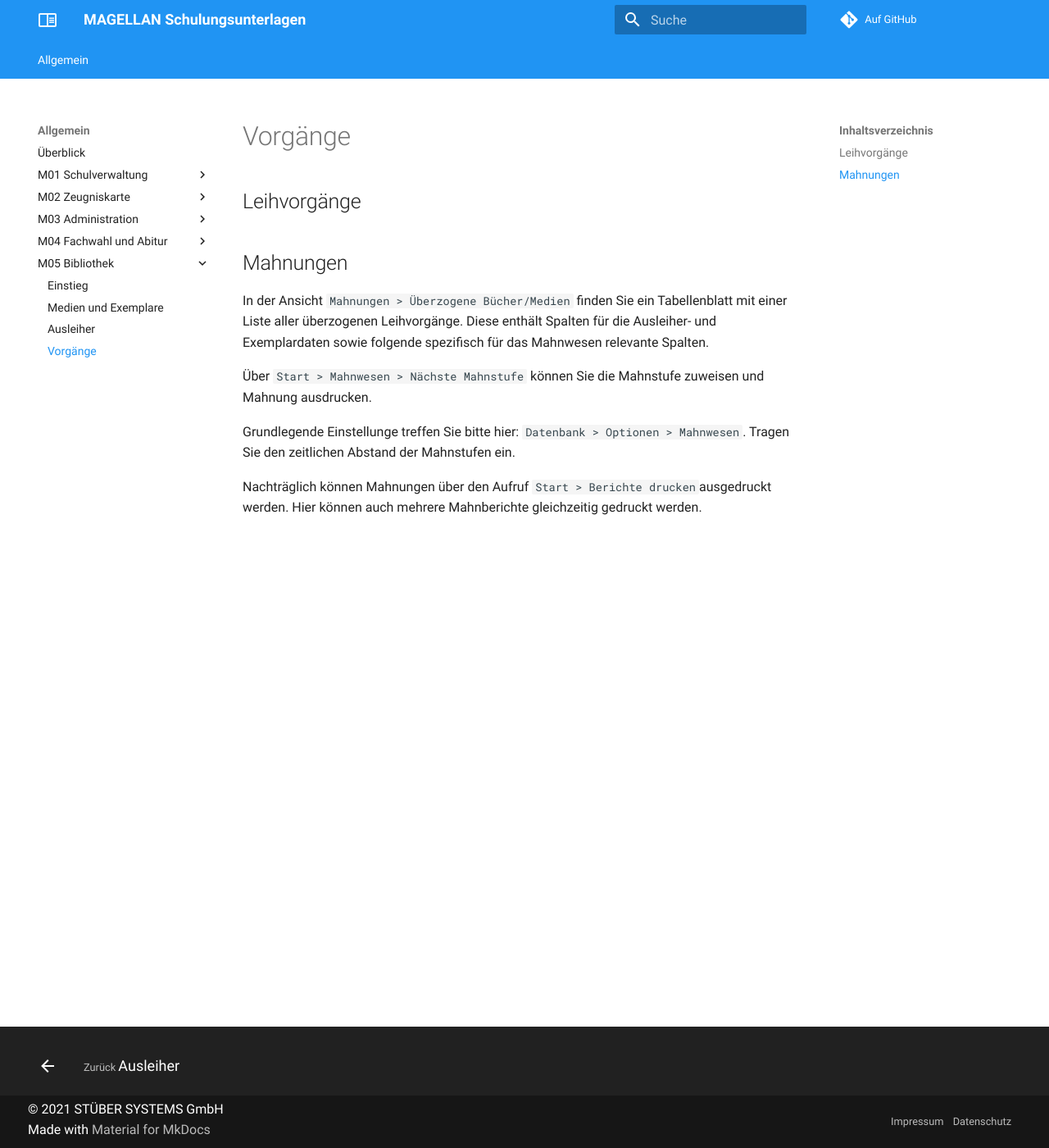
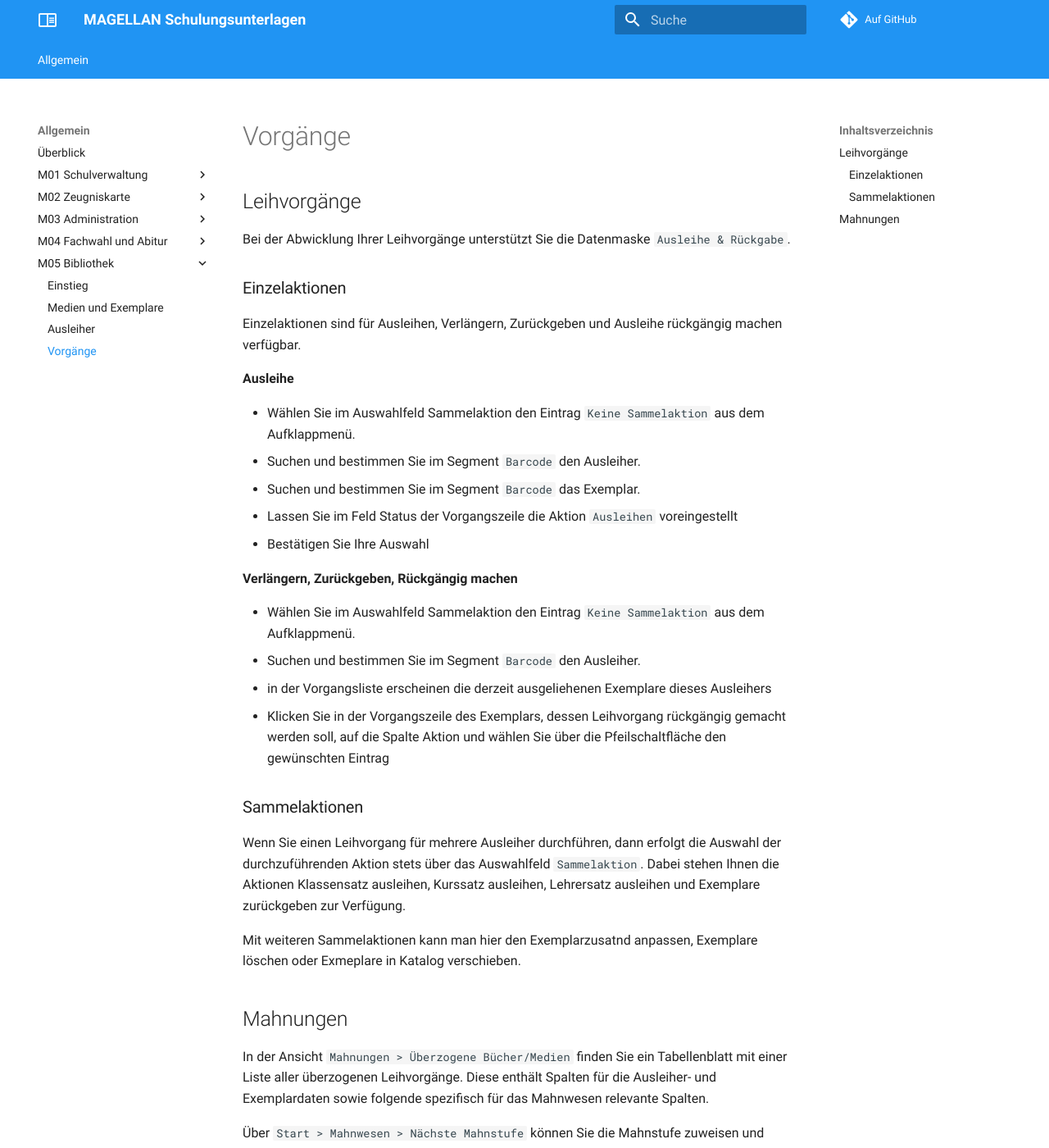
Before and after one commit to stuebersystems/doc.magellan-schulungen.de, an MkDocs documentation site: the page built from docs/m05/04.vorgaenge.md, in a window 1280 px wide and 1400 px high. Shown: the whole window at 82% size. Built offline with MkDocs 1.6.1 and Material for MkDocs 9.7.7, drawn with Linux system fonts in a browser that asks for light colours; comment, search, counter and statistics services are not loaded; some of the changed text lies outside the part shown.

Commit message:
no message

```diff
--- a/docs/m05/04.vorgaenge.md
+++ b/docs/m05/04.vorgaenge.md
@@ -1,6 +1,33 @@
 # Vorgänge
 
 ## Leihvorgänge
+
+Bei der Abwicklung Ihrer Leihvorgänge unterstützt Sie die Datenmaske `Ausleihe & Rückgabe`.
+
+### Einzelaktionen
+
+Einzelaktionen sind für Ausleihen, Verlängern, Zurückgeben und Ausleihe rückgängig machen verfügbar.
+
+**Ausleihe**
+
+* Wählen Sie im Auswahlfeld Sammelaktion den Eintrag `Keine Sammelaktion` aus dem Aufklappmenü.
+* Suchen und bestimmen Sie im Segment `Barcode` den Ausleiher.
+* Suchen und bestimmen Sie im Segment `Barcode` das Exemplar.
+* Lassen Sie im Feld Status der Vorgangszeile die Aktion `Ausleihen` voreingestellt
+* Bestätigen Sie Ihre Auswahl
+
+**Verlängern, Zurückgeben, Rückgängig machen**
+
+* Wählen Sie im Auswahlfeld Sammelaktion den Eintrag `Keine Sammelaktion` aus dem Aufklappmenü.
+* Suchen und bestimmen Sie im Segment `Barcode` den Ausleiher.
+* in der Vorgangsliste erscheinen die derzeit ausgeliehenen Exemplare dieses Ausleihers
+* Klicken Sie in der Vorgangszeile des Exemplars, dessen Leihvorgang rückgängig gemacht werden soll, auf die Spalte Aktion und wählen Sie über die Pfeilschaltfläche den gewünschten Eintrag
+
+### Sammelaktionen
+
+Wenn Sie einen Leihvorgang für mehrere Ausleiher durchführen, dann erfolgt die Auswahl der durchzuführenden Aktion stets über das Auswahlfeld `Sammelaktion`. Dabei stehen Ihnen die Aktionen Klassensatz ausleihen, Kurssatz ausleihen, Lehrersatz ausleihen und Exemplare zurückgeben zur Verfügung.
+
+Mit weiteren Sammelaktionen kann man hier den Exemplarzusatnd anpassen, Exemplare löschen oder Exmeplare in Katalog verschieben.
 
 ## Mahnungen
 
@@ -8,7 +35,7 @@ In der Ansicht `Mahnungen > Überzogene Bücher/Medien` finden Sie ein Tabellenb
 
 Über `Start > Mahnwesen > Nächste Mahnstufe` können Sie die Mahnstufe zuweisen und Mahnung ausdrucken.
 
-Grundlegende Einstellunge treffen Sie bitte hier:
+Grundlegende Einstellungen treffen Sie bitte hier:
 `Datenbank > Optionen > Mahnwesen`. Tragen Sie den zeitlichen Abstand der Mahnstufen ein.
 
 Nachträglich können Mahnungen über den Aufruf `Start > Berichte drucken`ausgedruckt werden. Hier können auch mehrere Mahnberichte gleichzeitig gedruckt werden.
```
Also changed, not shown: docs/m05/02.medien_exemplare.md (+1 -1 lines).
